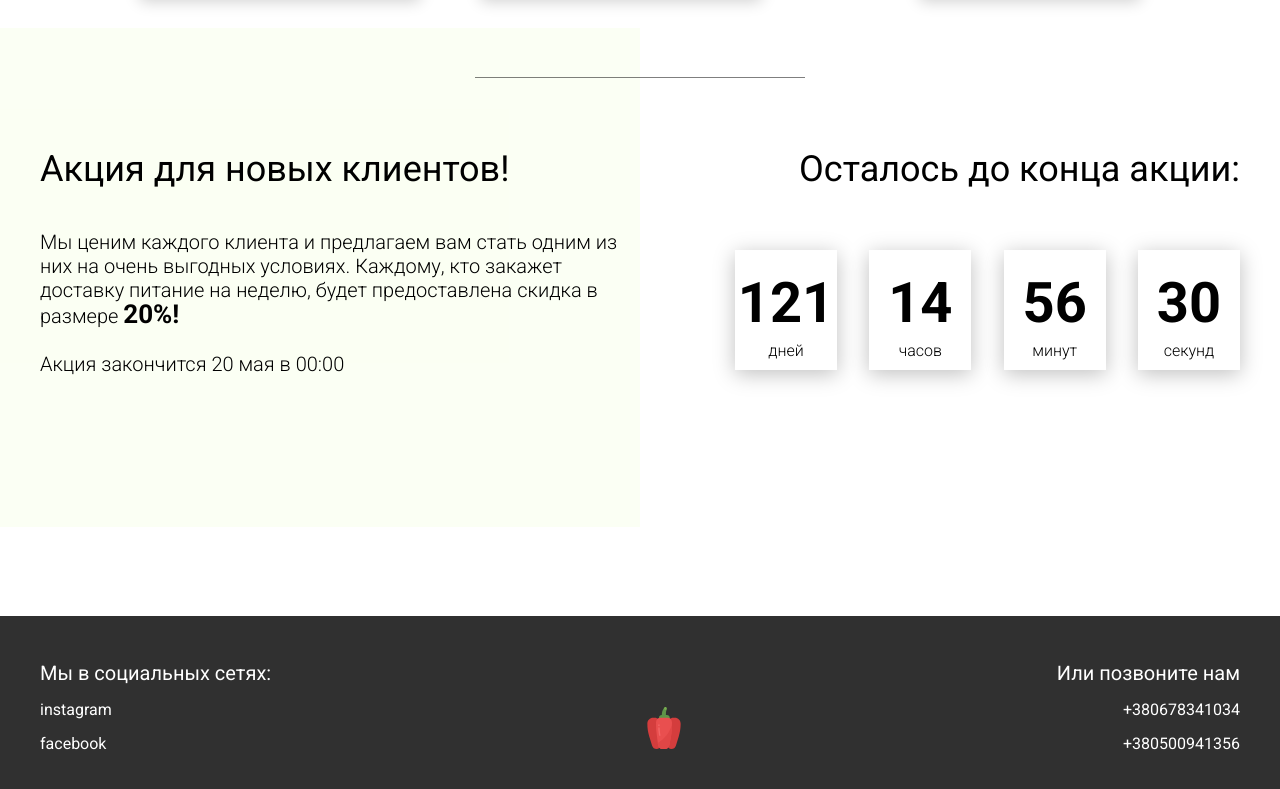
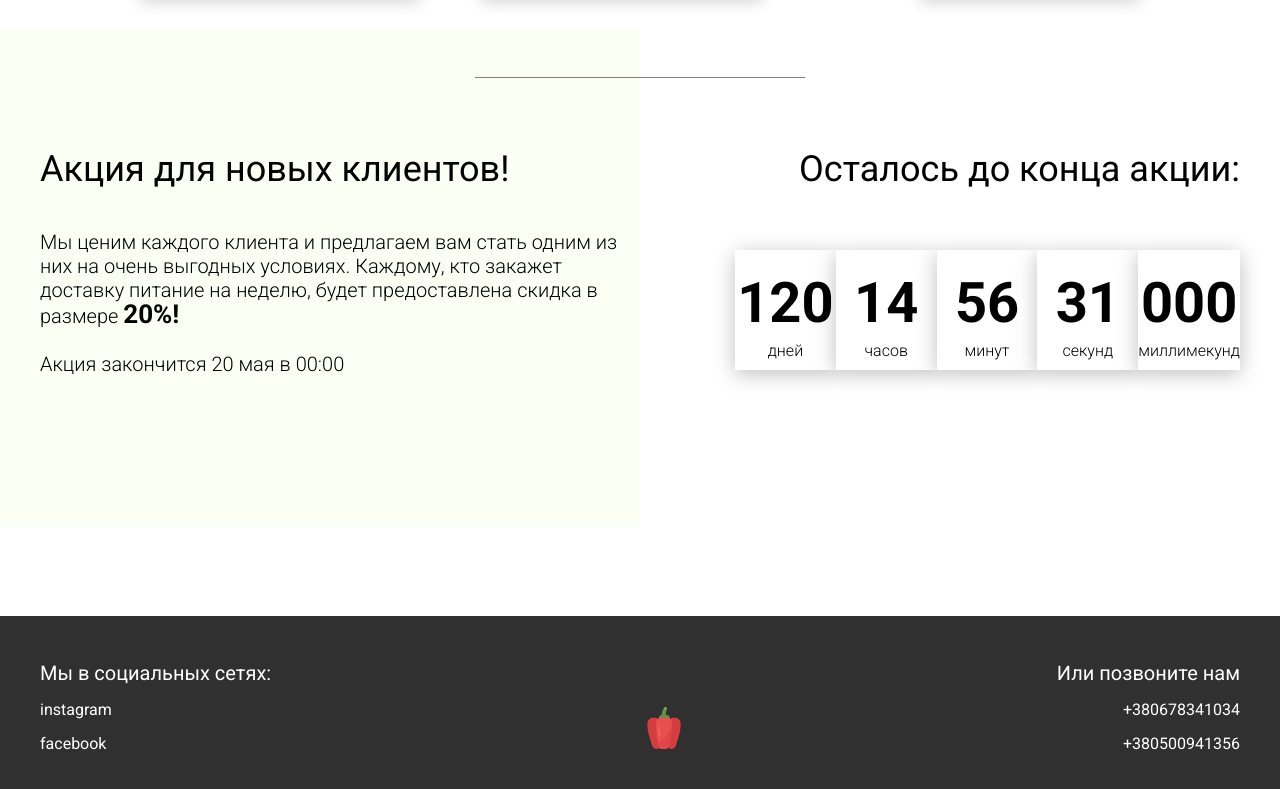
Before and after one commit to Sardor-web-dev/Food, a plain HTML site: page index.html in a window 1280 px wide. Shown: the part 3448-4237 px from the top of the page. Drawn offline with Linux system fonts and the light colour scheme.

Commit message:
millisecond added

```diff
--- a/index.html
+++ b/index.html
@@ -282,6 +282,10 @@
             <span id="seconds">20</span>
             секунд
           </div>
+          <div class="timer__block">
+            <span id="milliseconds">20</span>
+            миллимекунд
+          </div>
         </div>
       </div>
     </div>
--- a/js/script.js
+++ b/js/script.js
@@ -54,24 +54,25 @@ showSlide(0);
 
 
 
-const targetDate = new Date("2025-05-20T23:59:59");
+const targetDate = new Date('2025-05-20T00:00:00');
 
-function updateTimer() {
+function updateTimer () {
   const now = new Date();
   const timeLeft = targetDate - now;
-
 
   const days = Math.floor(timeLeft / (1000 * 60 * 60 * 24));
   const hours = Math.floor((timeLeft / (1000 * 60 * 60)) % 24);
   const minutes = Math.floor((timeLeft / (1000 * 60)) % 60);
   const seconds = Math.floor((timeLeft / 1000) % 60);
+  const milliseconds = Math.floor(timeLeft % 1000 )
 
-  document.getElementById("days").innerText = days;
-  document.getElementById("hours").innerText = hours.toString().padStart(2, "0");
-  document.getElementById("minutes").innerText = minutes.toString().padStart(2, "0");
-  document.getElementById("seconds").innerText = seconds.toString().padStart(2, "0");
+
+  document.getElementById("days").innerText = days
+  document.getElementById("hours").innerText = hours.toString().padStart(2, "0")
+  document.getElementById("minutes").innerText = minutes.toString().padStart(2, "0")
+  document.getElementById("seconds").innerText = seconds.toString().padStart(2, "0")
+  document.getElementById("milliseconds").innerText = milliseconds.toString().padStart(3, "0")
 }
 
-
-setInterval(updateTimer, 1000);
-updateTimer();
+setInterval(updateTimer, 10)
+updateTimer()
```
